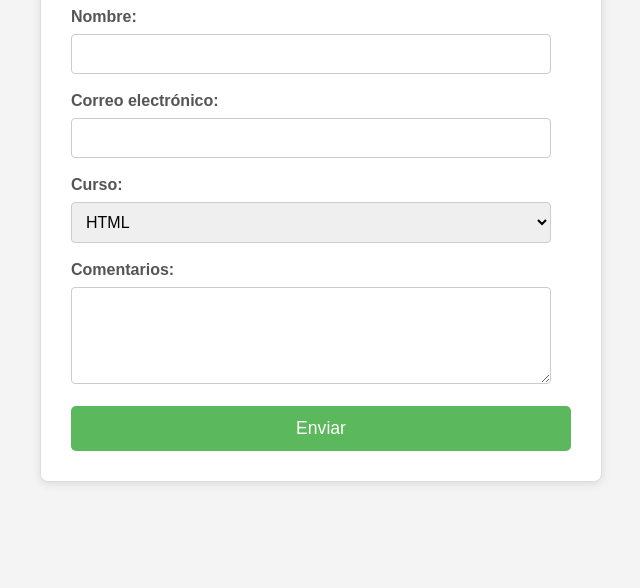
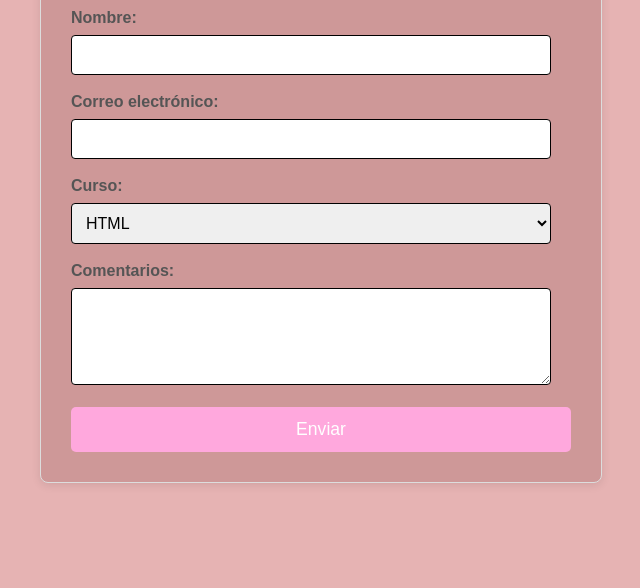
Before and after one commit to tefatg/formularios, a plain HTML site: page index.html in a window 1280 px wide. Shown: the part 212-800 px from the top of the page, without its empty margins (319-959 px from the left). Drawn offline with Linux system fonts and the light colour scheme.

Commit message:
Formulario

```diff
--- a/style.css
+++ b/style.css
@@ -1,6 +1,6 @@
 body {
     font-family: Arial, sans-serif;
-    background-color: #f4f4f4;
+    background-color: #e6b3b3;
     display: flex;
     justify-content: center;
     align-items: center;
@@ -9,7 +9,7 @@ body {
 }
 
 .form-container {
-    background-color: #ffffff;
+    background-color: #ce9898;
     border: 1px solid #ddd;
     padding: 30px;
     border-radius: 8px;
@@ -24,6 +24,7 @@ h1 {
     margin-bottom: 25px;
     font-size: 2em;
     font-weight: bold;
+    font-family: 'Gill Sans', 'Gill Sans MT', Calibri, 'Trebuchet MS', sans-serif;
 }
 
 .form-group {
@@ -43,7 +44,7 @@ select,
 textarea {
     width: calc(100% - 20px);
     padding: 10px;
-    border: 1px solid #ccc;
+    border: 1px solid #000000;
     border-radius: 4px;
     font-size: 1em;
     box-sizing: border-box;
@@ -57,13 +58,13 @@ input[type="text"]:focus,
 input[type="email"]:focus,
 select:focus,
 textarea:focus {
-    border-color: #6a9c89;
+    border-color: #ee74b1;
     outline: none;
     box-shadow: 0 0 5px rgba(106, 156, 137, 0.5);
 }
 
 .submit-button {
-    background-color: #5cb85c;
+    background-color: #ffa8dd;
     color: white;
     padding: 12px 20px;
     border: none;
```
